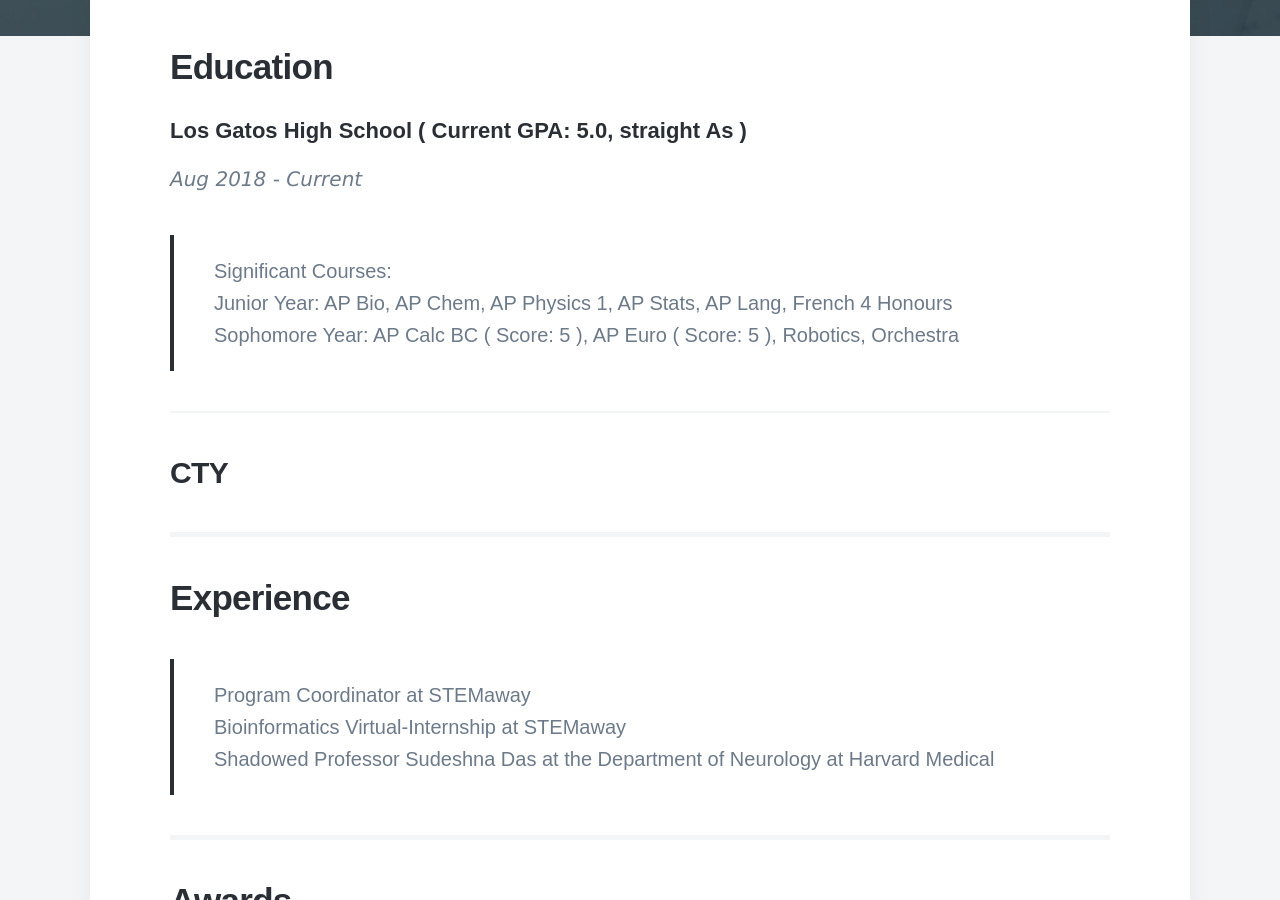
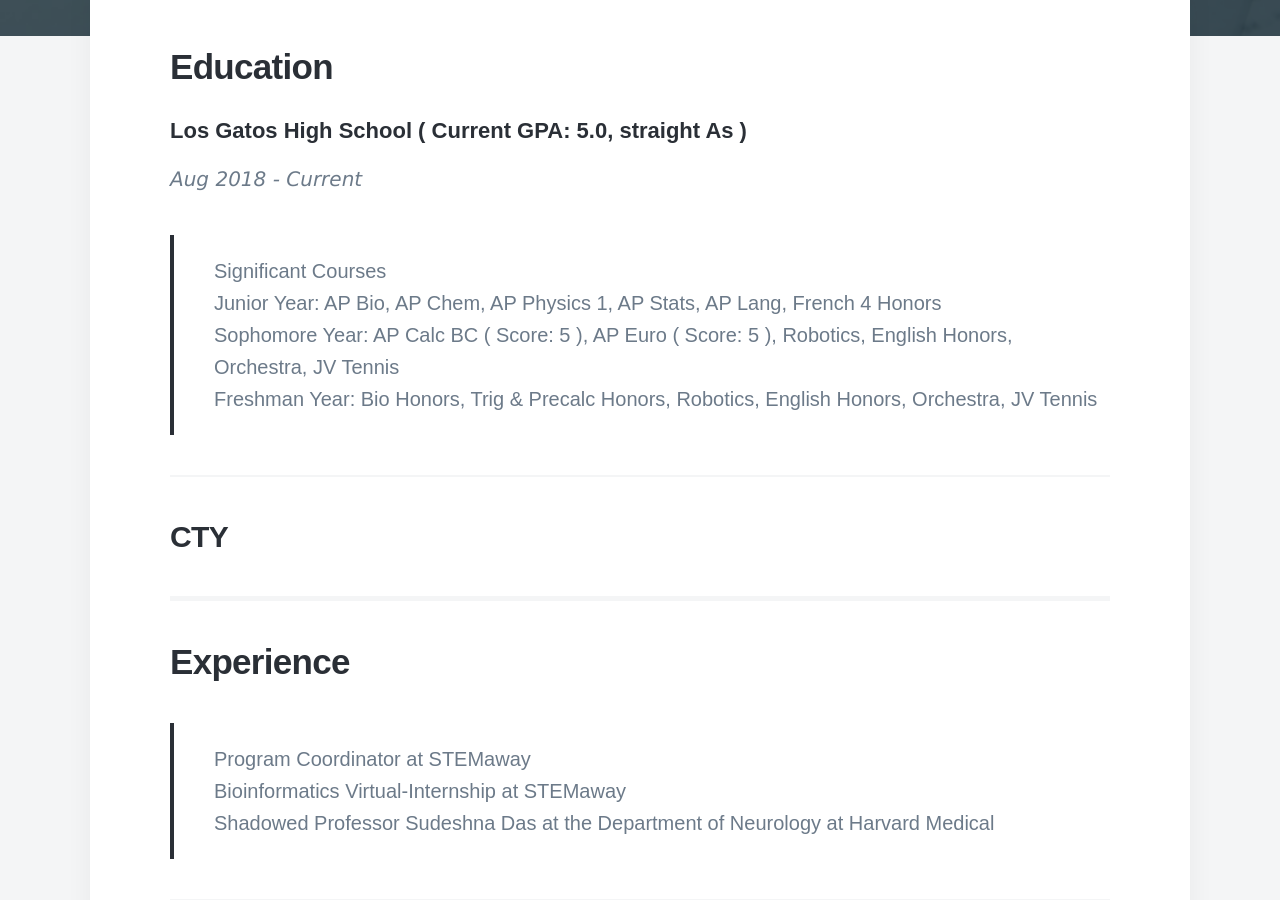
Before and after one commit to disha-22/disha-22.github.io, a Jekyll site: the page built from _pages/Resume.md, in a window 1280 px wide and 900 px high, scrolled down 530 px. Built offline with Jekyll 4.4.1, drawn with Linux system fonts in a browser that asks for light colours; nearby versions of some CDN libraries; some web fonts are replaced.

Commit message:
Update Resume.md

```diff
--- a/_pages/Resume.md
+++ b/_pages/Resume.md
@@ -8,10 +8,10 @@
 
  <h4>Los Gatos High School ( Current GPA: 5.0, straight As )</h4>
   <p style="font-family:verdana; font-size:20px"><em class="date">Aug 2018 - Current</em></p>
-
->Significant Courses: <br>
-Junior Year: AP Bio, AP Chem, AP Physics 1, AP Stats, AP Lang, French 4 Honours <br>
-Sophomore Year: AP Calc BC ( Score: 5 ), AP Euro ( Score: 5 ), Robotics, Orchestra
+>Significant Courses <br>
+Junior Year: AP Bio, AP Chem, AP Physics 1, AP Stats, AP Lang, French 4 Honors <br>
+Sophomore Year: AP Calc BC ( Score: 5 ), AP Euro ( Score: 5 ), Robotics, English Honors, Orchestra, JV Tennis <br>
+Freshman Year: Bio Honors, Trig & Precalc Honors, Robotics, English Honors, Orchestra, JV Tennis
 
 <hr>
 
```
